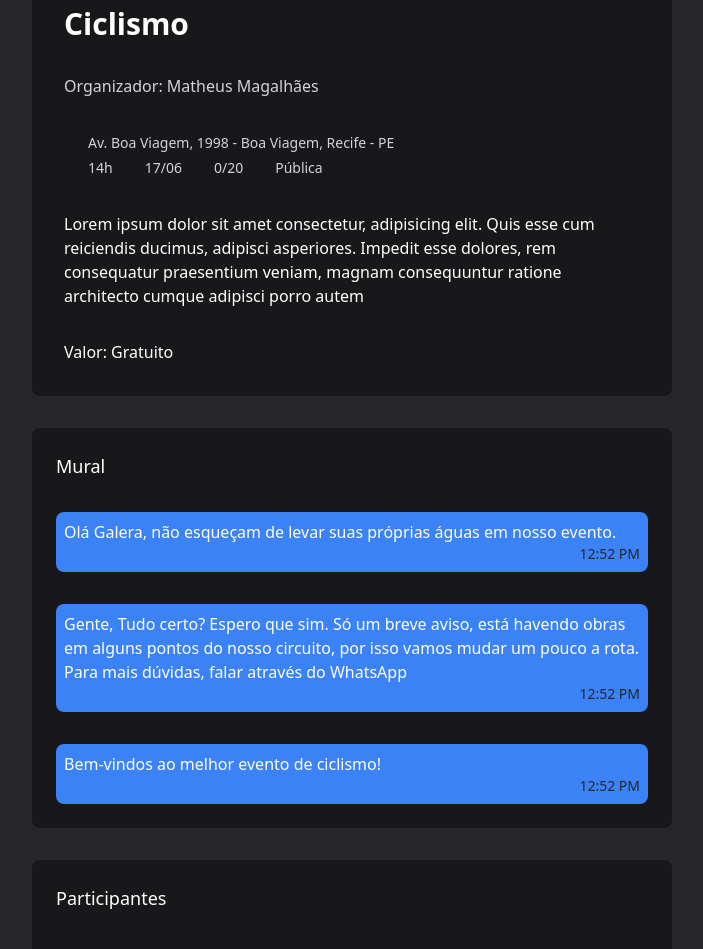
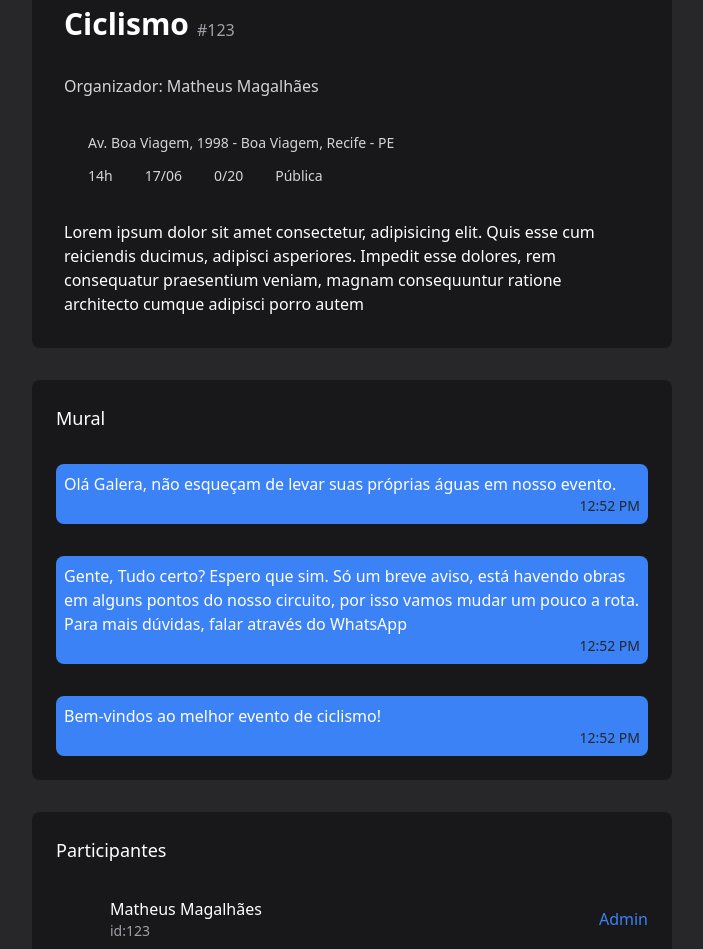
Before and after one commit to matheusMPF/sports-meets-web, a React (Vite) app: page /event-room in a window 1280 px wide. Shown: the part 160-1109 px from the top of the page, without its empty margins (288-991 px from the left). Built offline with nearby package versions, Linux system fonts and the light colour scheme; some icons are missing.

Commit message:
Adjusted screen

```diff
--- a/src/components/card/Card.tsx
+++ b/src/components/card/Card.tsx
@@ -63,8 +63,7 @@ export const Card = () => {
                     </p>
                 </div>
 
-                <div className="footer-card flex justify-around">
-                    <span>Valor: Gratuito</span>
+                <div className="footer-card flex justify-end px-8">
 
                     <Link to={privateRoom ? '#' : "/event-room"}>
 
--- a/src/components/eventRoom/DescriptionEvent.tsx
+++ b/src/components/eventRoom/DescriptionEvent.tsx
@@ -4,7 +4,11 @@ import { InfosEvents } from "./InfosEvent"
 export const DescriptionEvent = () => {
     return (
         <div className="card flex flex-col w-full gap-8 bg-background-200 p-8 rounded-lg ">
-            <h1 className="text-3xl font-bold">Ciclismo</h1>
+            <div className="flex gap-2 items-end">
+                <h1 className="text-3xl font-bold">Ciclismo</h1>
+                <span className="text-zinc-400">#123</span>
+            </div>
+
             <div className="flex justify-between items-center">
                 <h3 className="text-zinc-300">Organizador: Matheus Magalhães</h3>
                 <div className="flex gap-4">
@@ -16,8 +20,6 @@ export const DescriptionEvent = () => {
             <InfosEvents />
 
             <p>Lorem ipsum dolor sit amet consectetur, adipisicing elit. Quis esse cum reiciendis ducimus, adipisci asperiores. Impedit esse dolores, rem consequatur praesentium veniam, magnam consequuntur ratione architecto cumque adipisci porro autem</p>
-
-            <span>Valor: Gratuito</span>
         </div>
     )
 }
--- a/src/components/eventRoom/InfosEvent.tsx
+++ b/src/components/eventRoom/InfosEvent.tsx
@@ -7,7 +7,7 @@ export const InfosEvents = () => {
     const [privateRoom, setPrivateRoom] = useState(false)
 
     return (
-        <div className="flex flex-col rounded-lg text-wrap gap-4a">
+        <div className="flex flex-col rounded-lg text-wrap gap-2">
 
             <IconInfo infos="Av. Boa Viagem, 1998 - Boa Viagem, Recife - PE" iconInfos={<Location size="20" color="#3b82f6" variant="Bulk" />}
             />
--- a/src/components/eventRoom/Participants.tsx
+++ b/src/components/eventRoom/Participants.tsx
@@ -1,17 +1,16 @@
 import { ProfileCircle } from "iconsax-react"
-import { useState } from "react"
 
 interface ParticipantsProps{
     participantName: string,
-    id: string
+    id: string,
+    admin: boolean,
 }
 
 export const Participants = ({
     participantName,
-    id
+    id,
+    admin,
 }: ParticipantsProps) => {
-
-    const [admin, setAdmin] = useState(false)
 
     return (
         <div className="flex items-center justify-between">
@@ -25,7 +24,7 @@ export const Participants = ({
 
             </div>
             <div>
-                <span className="text-main-100">{admin ? 'Admin' : ""}</span>
+                <span className="text-main-100" >{admin ? 'Admin' : ""}</span>
             </div>
 
         </div>
--- a/src/pages/EventRoom.tsx
+++ b/src/pages/EventRoom.tsx
@@ -25,15 +25,15 @@ export const EventRoom = () => {
                 <div className="card flex flex-col w-full gap-8 bg-background-200 p-6 rounded-lg">
                     <h5 className="text-lg">Participantes</h5>
 
-                    <Participants id="123" participantName="Matheus Magalhães" />
-                    <Participants id="124" participantName="Jupipi" />
-                    <Participants id="125" participantName="Sanzinho Dino Gamer" />
-                    <Participants id="126" participantName="Victor Teixeira" />
-                    <Participants id="127" participantName="Marcos Antônio" />
-                    <Participants id="128" participantName="Hellen Barreto" />
-                    <Participants id="129" participantName="Madu" />
-                    <Participants id="130" participantName="Luizinho" />
-                    <Participants id="131" participantName="Jorge Denys" />
+                    <Participants id="123" participantName="Matheus Magalhães" admin={true} />
+                    <Participants id="124" participantName="Jupipi" admin={false} />
+                    <Participants id="125" participantName="Sanzinho Dino Gamer" admin={false} />
+                    <Participants id="126" participantName="Victor Teixeira" admin={false} />
+                    <Participants id="127" participantName="Marcos Antônio" admin={false} />
+                    <Participants id="128" participantName="Hellen Barreto" admin={false} />
+                    <Participants id="129" participantName="Madu" admin={false} />
+                    <Participants id="130" participantName="Luizinho" admin={false} />
+                    <Participants id="131" participantName="Jorge Denys" admin={false} />
 
                 </div>
 
```
